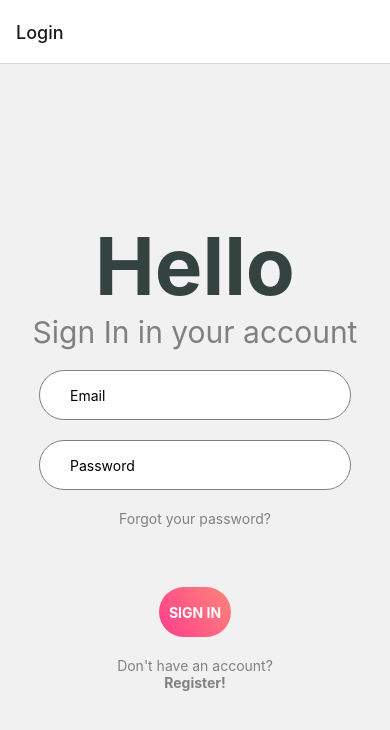
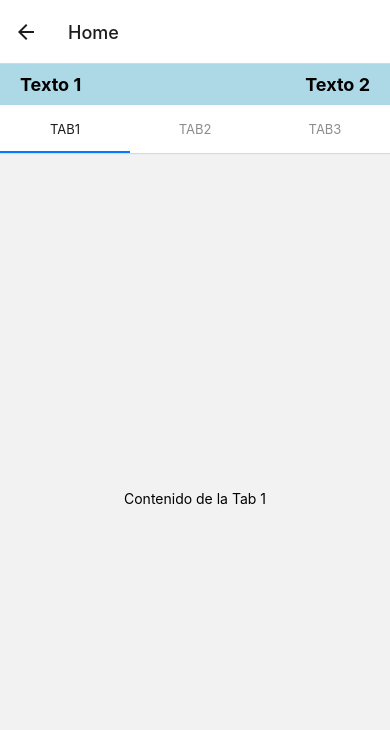
Before and after one commit to itziarmensa/SeminariReactNative, a React Native app: screen /Home in a window 390 px wide. Shown: the top 730 px of the page. Built offline with nearby package versions, Linux system fonts and the light colour scheme.

Commit message:
Añadido cuerpo de los tabs. Falta estética

```diff
--- a/App.tsx
+++ b/App.tsx
@@ -4,6 +4,7 @@ import { createStackNavigator } from '@react-navigation/stack';
 import React from 'react';
 import { StyleSheet, Text, View, TouchableOpacity } from 'react-native';
 import MainContainer from './components/Containers/MainContainer';
+import HomeScreen from './components/Screens/HomeScreen';
 import LoginScreen from './components/Screens/LoginScreen';
 import RegisterScreen from './components/Screens/RegisterScreen';
 // import { StyleSheet, Text, View, TextInput, Alert, TouchableOpacity } from 'react-native';
@@ -25,42 +26,11 @@ function App(){
     <NavigationContainer>
       <Stack.Navigator>
       <Stack.Screen name='Login' component={LoginScreen} />
+      <Stack.Screen name="Home" component={HomeScreen}/>
         <Stack.Screen name='Register' component={RegisterScreen} />
+
       </Stack.Navigator>
     </NavigationContainer>
   );
 }
 export default App;
-
-
-
-
-
-
-
-
-
-
-
-
-
-
-
-
-{/*export default function App() {
-  let page = 'login';
-
-
-
-  return (
-    <>
-
-       { <LoginScreen></LoginScreen> }
-
-
-      <RegisterScreen></RegisterScreen>
-
-
-    </>
-  );
-}*/}
--- /dev/null
+++ b/components/Screens/HomeScreen.tsx
@@ -0,0 +1,62 @@
+import React from 'react';
+import { View, Text, StyleSheet } from 'react-native';
+import { createMaterialTopTabNavigator } from '@react-navigation/material-top-tabs';
+
+const Tab = createMaterialTopTabNavigator();
+
+function HomeScreen() {
+  return (
+    <View style={{ flex: 1 }}>
+      <View style={styles.header}>
+        <Text style={styles.headerText}>Texto 1</Text>
+        <Text style={styles.headerText}>Texto 2</Text>
+      </View>
+      <Tab.Navigator>
+        <Tab.Screen name="Tab1" component={Tab1Screen} />
+        <Tab.Screen name="Tab2" component={Tab2Screen} />
+        <Tab.Screen name="Tab3" component={Tab3Screen} />
+      </Tab.Navigator>
+    </View>
+  );
+}
+
+function Tab1Screen() {
+  return (
+    <View style={{ flex: 1, justifyContent: 'center', alignItems: 'center' }}>
+      <Text>Contenido de la Tab 1</Text>
+    </View>
+  );
+}
+
+function Tab2Screen() {
+  return (
+    <View style={{ flex: 1, justifyContent: 'center', alignItems: 'center' }}>
+      <Text>Contenido de la Tab 2</Text>
+    </View>
+  );
+}
+
+function Tab3Screen() {
+  return (
+    <View style={{ flex: 1, justifyContent: 'center', alignItems: 'center' }}>
+      <Text>Contenido de la Tab 3</Text>
+    </View>
+  );
+}
+
+const styles = StyleSheet.create({
+  header: {
+    flexDirection: 'row',
+    justifyContent: 'space-between',
+    alignItems: 'center',
+    paddingHorizontal: 20,
+    paddingVertical: 10,
+    backgroundColor: 'lightblue',
+  },
+  headerText: {
+    fontSize: 18,
+    fontWeight: 'bold',
+  },
+});
+
+export default HomeScreen
--- a/components/Screens/LoginScreen.tsx
+++ b/components/Screens/LoginScreen.tsx
@@ -21,12 +21,15 @@ function LoginScreen() {
       <StyledTextInputs placeholder='Password' />
       <NormalText>Forgot your password?</NormalText>
       <ButtonGradient onPress={() => {
+
         Alert.alert(
           'Mensaje',
           'Has intentado iniciar sesión',
           [{ text: 'OK', onPress: () => console.log('OK Pressed') }],
           { cancelable: false }
+
         );
+        navigation.navigate('Home' as never);
       }} />
       <NormalText>Don't have an account?</NormalText>
       <TouchableOpacity onPress={() => navigation.navigate('Register' as never)}>
@@ -38,41 +41,3 @@ function LoginScreen() {
 }
 
 export default LoginScreen;
-
-
-
-
-
-
-/*export default function LoginScreen() {
-
-    return (
-        <MainContainer>
-        <Title>Hello</Title>
-        <SubTitle>Sign In in your account</SubTitle>
-        <StyledTextInputs placeholder='Email'></StyledTextInputs>
-        <StyledTextInputs placeholder='Password'></StyledTextInputs>
-        <NormalText>Forgot your password?</NormalText>
-        <ButtonGradient onPress={() => {
-                Alert.alert(
-                'Mensaje',
-                'Has intentado iniciar sesión',
-                [{ text: 'OK', onPress: () => console.log('OK Pressed') }],
-                { cancelable: false }
-                );
-            }} />
-        <NormalText>Don't have an account?</NormalText>
-        <TouchableOpacity onPress={() => {
-            Alert.alert(
-                'Mensaje',
-                'Has intentado registrarte',
-                [{ text: 'OK', onPress: () => console.log('OK Pressed') }],
-                { cancelable: false }
-            );
-        }}>
-            <Register>Register!</Register>
-        </TouchableOpacity>
-        <StatusBar style="auto" />
-        </MainContainer>
-    );
-}*/
```
Also changed, not shown: package.json (+7 -0 lines), 2 other files (tests, documents, lock files or other folders).
